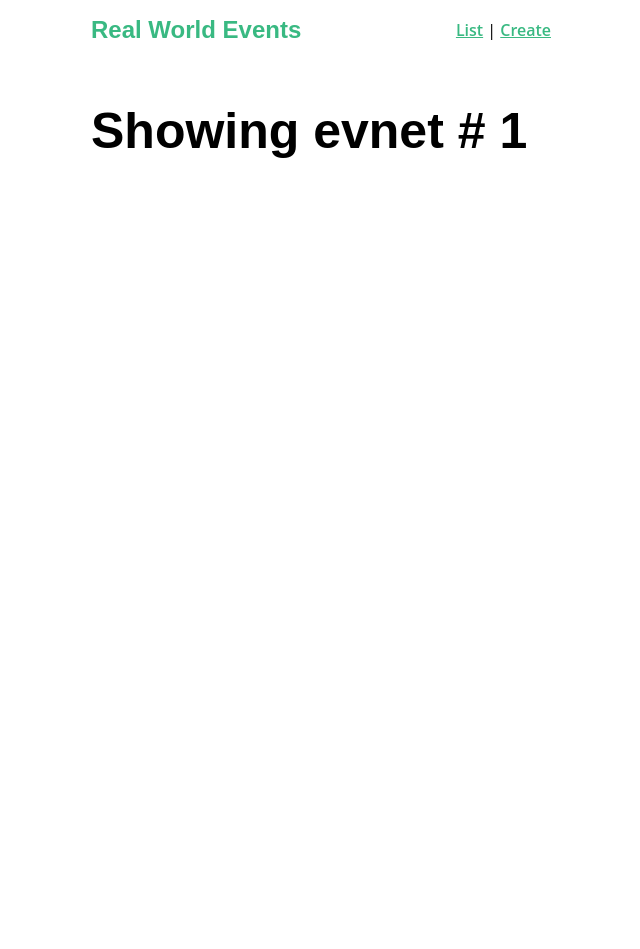
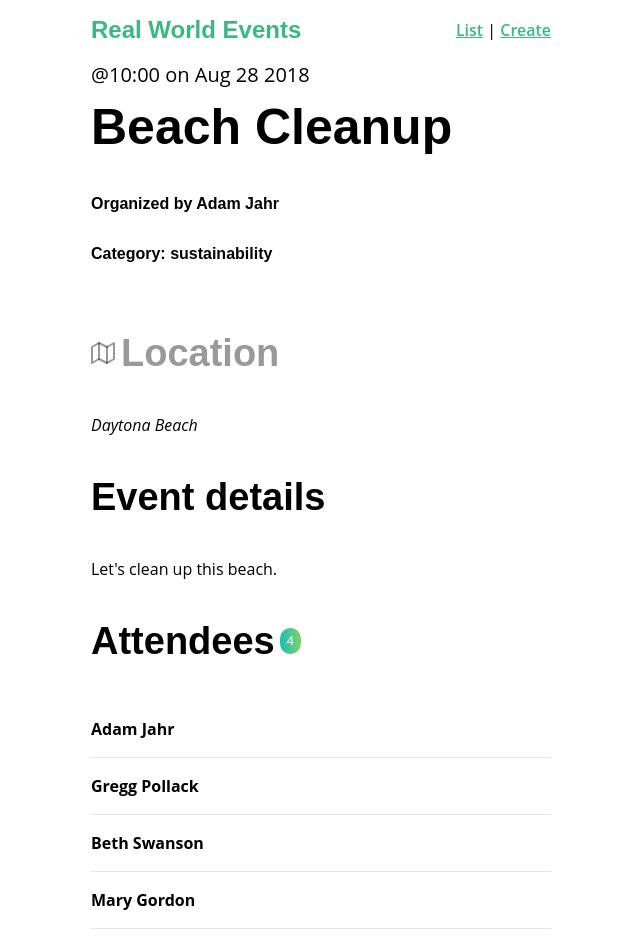
Before and after one commit to viralsolani/real-world-vue, a Vue app: page /event/1 in a window 1280 px wide. Shown: the whole page, without its empty margins (319-959 px from the left). Before the commit the page ends 800 px from the top, so only its background shows below. Built offline with nearby package versions, Linux system fonts and the light colour scheme; data requests are answered from the project's data file.

Commit message:
API call wit axios

```diff
--- /dev/null
+++ b/db.json
@@ -0,0 +1,76 @@
+{
+  "events": [
+    {
+      "id": 1,
+      "title": "Beach Cleanup",
+      "date": "Aug 28 2018",
+      "time": "10:00",
+      "location": "Daytona Beach",
+      "description": "Let's clean up this beach.",
+      "organizer": "Adam Jahr",
+      "category": "sustainability",
+      "attendees": [
+        {
+          "id": "abc123",
+          "name": "Adam Jahr"
+        },
+        {
+          "id": "def456",
+          "name": "Gregg Pollack"
+        },
+        {
+          "id": "ghi789",
+          "name": "Beth Swanson"
+        },
+        {
+          "id": "jkl101",
+          "name": "Mary Gordon"
+        }
+      ]
+    },
+    {
+      "id": 2,
+      "title": "Park Cleanup",
+      "date": "Nov 12 2018",
+      "time": "12:00",
+      "location": "132 N Magnolia Street, Orlando, Florida",
+      "description": "We're going to clean up this park.",
+      "organizer": "Adam Jahr",
+      "category": "nature",
+      "attendees": [
+        {
+          "id": "ghi789",
+          "name": "Beth Swanson"
+        },
+        {
+          "id": "jkl101",
+          "name": "Mary Gordon"
+        }
+      ]
+    },
+    {
+      "id": 3,
+      "title": "Pet Adoption Day",
+      "date": "Dec 2 2018",
+      "time": "12:00",
+      "location": "132 N Magnolia Street, Orlando, Florida",
+      "description": "Help animals find new homes.",
+      "organizer": "Gregg Pollack",
+      "category": "animal welfare",
+      "attendees": [
+        {
+          "id": "abc123",
+          "name": "Adam Jahr"
+        },
+        {
+          "id": "ghi789",
+          "name": "Beth Swanson"
+        },
+        {
+          "id": "jkl101",
+          "name": "Mary Gordon"
+        }
+      ]
+    }
+  ]
+}
--- a/package.json
+++ b/package.json
@@ -9,6 +9,7 @@
     "test:unit": "vue-cli-service test:unit"
   },
   "dependencies": {
+    "axios": "^0.18.0",
     "lodash": "^4.17.11",
     "vue": "^2.5.21",
     "vue-router": "^3.0.1",
@@ -18,7 +19,7 @@
     "@vue/cli-plugin-babel": "^3.3.0",
     "@vue/cli-plugin-eslint": "^3.3.0",
     "@vue/cli-plugin-unit-mocha": "^3.3.0",
-    "@vue/cli-service": "^3.3.0",
+    "@vue/cli-service": "^3.3.1",
     "@vue/eslint-config-prettier": "^4.0.1",
     "@vue/test-utils": "^1.0.0-beta.20",
     "babel-eslint": "^10.0.1",
--- a/src/components/BaseIcon.vue
+++ b/src/components/BaseIcon.vue
@@ -3,6 +3,7 @@
         <svg class="icon" :width="width" :height="height">
             <use v-bind="{'xlink:href':'/feather-sprite.svg#'+name}"/>
         </svg>
+        <slot></slot>
     </div>
 </template>
 
--- a/src/components/EventCard.vue
+++ b/src/components/EventCard.vue
@@ -4,7 +4,8 @@
           <span class="eyebrow">@{{ event.time }} on {{ event.date }}</span>
           <h4 class="title">{{ event.title }}</h4>
           <BaseIcon name="users" />
-          <span>{{ event.attendees.length }} attending</span>
+            <span>{{ event.attendees.length }} attending</span>
+          </BaseIcon>
         </div>
     </router-link>
 </template>
--- /dev/null
+++ b/src/services/EventService.js
@@ -0,0 +1,20 @@
+import axios from 'axios'
+
+const apiClient = axios.create({
+    baseURL: `http://localhost:3000`,
+    withCredentials: false, // This is the default
+    headers: {
+    Accept: 'application/json',
+    'Content-Type': 'application/json'
+    }
+})
+
+export default {
+    getEvents() {
+        return apiClient.get('/events')
+    },
+
+    getEvent(id) {
+        return apiClient.get('/events/' + id)
+    }
+}
--- a/src/views/EventList.vue
+++ b/src/views/EventList.vue
@@ -1,18 +1,31 @@
 <template>
-    <div>
-        <h1> Event List view </h1>
-        <EventCard/>
-    </div>
+  <div>
+    <h1>Events Listing</h1>
+    <EventCard v-for="event in events" :key="event.id" :event="event"/>
+  </div>
 </template>
 
 <script>
 import EventCard from '@/components/EventCard.vue'
+import EventService from '@/services/EventService.js'
+
 export default {
   components: {
     EventCard
+  },
+  data() {
+    return {
+      events: []
+    }
+  },
+  created() {
+    EventService.getEvents()
+      .then(response => {
+        this.events = response.data
+      })
+      .catch(error => {
+        console.log('There was an error:', error.response)
+      })
   }
 }
 </script>
-
-<style scoped>
-</style>
--- a/src/views/EventShow.vue
+++ b/src/views/EventShow.vue
@@ -1,12 +1,67 @@
 <template>
-    <h1> Showing evnet # {{ id }} </h1>
+  <div>
+    <div class="event-header">
+      <span class="eyebrow">@{{ event.time }} on {{ event.date }}</span>
+      <h1 class="title">{{ event.title }}</h1>
+      <h5>Organized by {{ event.organizer }}</h5>
+      <h5>Category: {{ event.category }}</h5>
+    </div>
+
+    <BaseIcon name="map"><h2>Location</h2></BaseIcon>
+
+    <address>{{ event.location }}</address>
+
+    <h2>Event details</h2>
+    <p>{{ event.description }}</p>
+
+    <h2>Attendees
+      <span class="badge -fill-gradient">{{ event.attendees ? event.attendees.length : 0 }}</span>
+    </h2>
+    <ul class="list-group">
+      <li v-for="(attendee, index) in event.attendees" :key="index" class="list-item">
+        <b>{{ attendee.name }}</b>
+      </li>
+    </ul>
+  </div>
 </template>
+<script>
+import EventService from '@/services/EventService.js'
 
-<script>
 export default {
-  props: ['id']
+  props: ['id'],
+  data() {
+    return {
+      event: {}
+    }
+  },
+  created() {
+    EventService.getEvent(this.id)
+      .then(response => {
+        this.event = response.data
+      })
+      .catch(error => {
+        console.log('There was an error:', error.response)
+      })
+  }
 }
 </script>
-
 <style scoped>
+.location {
+  margin-bottom: 0;
+}
+.location > .icon {
+  margin-left: 10px;
+}
+.event-header > .title {
+  margin: 0;
+}
+.list-group {
+  margin: 0;
+  padding: 0;
+  list-style: none;
+}
+.list-group > .list-item {
+  padding: 1em 0;
+  border-bottom: solid 1px #e5e5e5;
+}
 </style>
```
Also changed, not shown: 1 other file (tests, documents, lock files or other folders).
